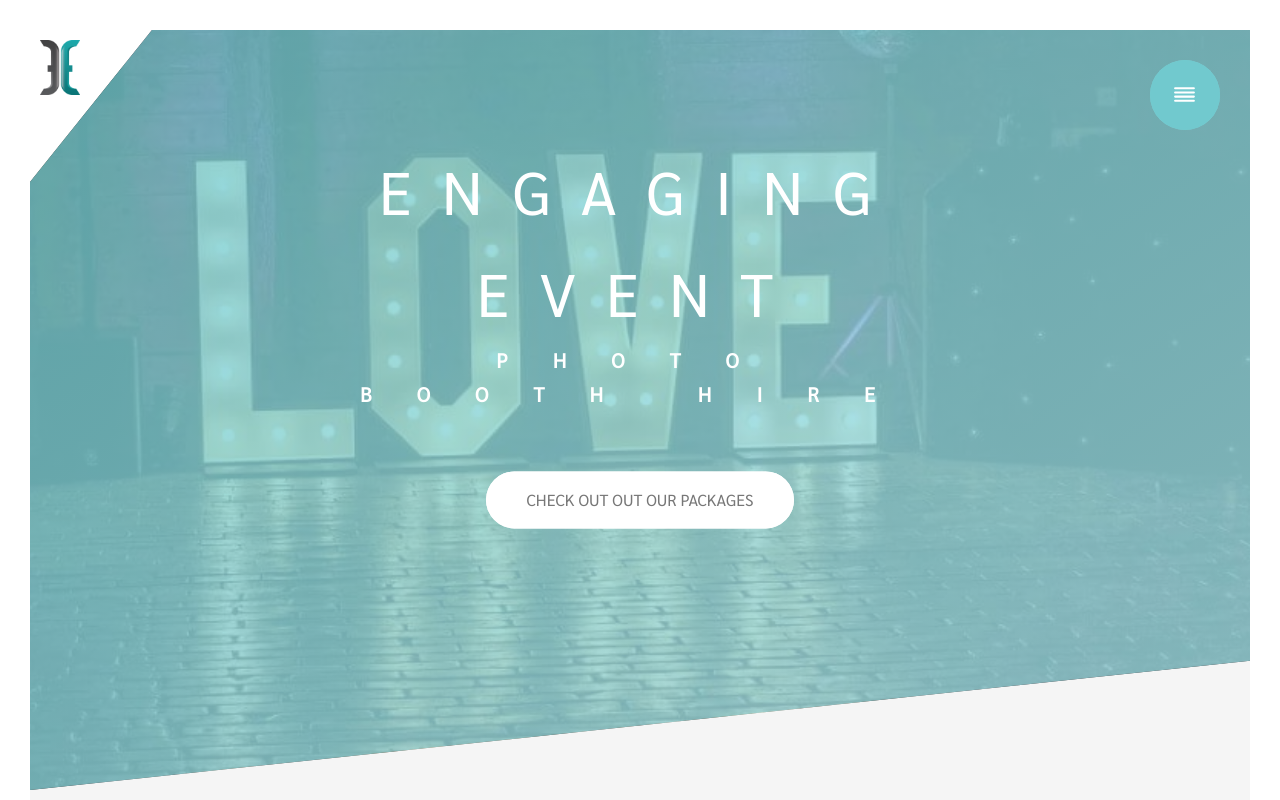
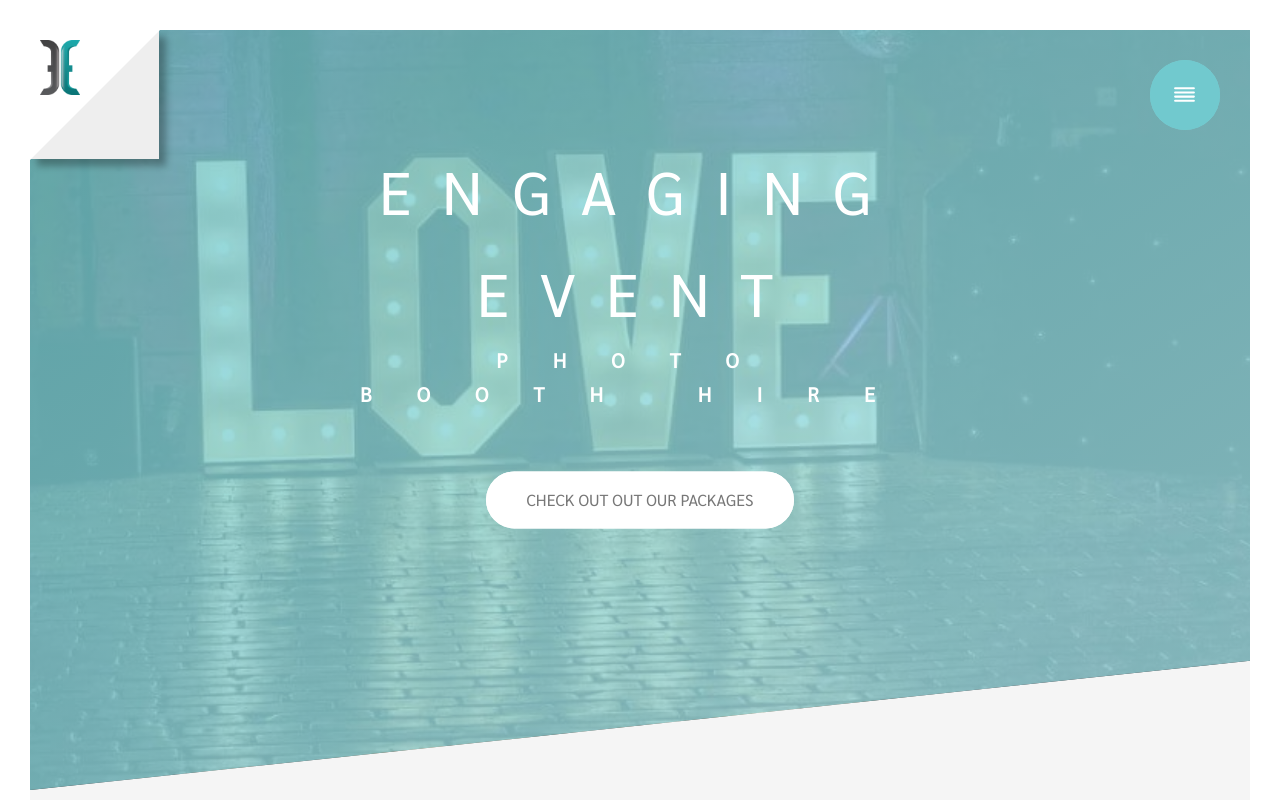
Before and after one commit to heyitsmeharv/engaging-event-website, a React (Create React App) app: page /home in a window 1280 px wide. Shown: the top 800 px of the page. Built offline with nearby package versions, Linux system fonts and the light colour scheme.

Commit message:
bookmark  effect added.

```diff
--- a/src/components/Header.js
+++ b/src/components/Header.js
@@ -13,8 +13,8 @@ const HeaderContainer = styled.div`
   background-size: cover;
   background-position: top;
   position: relative;
-  -webkit-clip-path: polygon(10% 0, 100% 0, 100% 83%, 0 100%, 0 20%);
-  clip-path: polygon(10% 0, 100% 0, 100% 83%, 0 100%, 0 20%);
+  -webkit-clip-path: polygon(0 0, 100% 0, 100% 83%, 0 100%, 0 20%);
+  clip-path: polygon(0 0, 100% 0, 100% 83%, 0 100%, 0 20%);
   .heading-primary {
     color: ${colour.white};
     text-transform: uppercase;
@@ -38,6 +38,32 @@ const HeaderContainer = styled.div`
       animation-duration: 1s;
       animation-timing-function: ease-out;
     }
+  }
+  -webkit-box-shadow: 5px 5px 5px rgba(0,0,0,0.8);
+  -moz-box-shadow: 5px 5px 5px rgba(0,0,0,0.8);
+  box-shadow: 5px 5px 5px rgba(0,0,0,0.8);
+  :before {
+    content: "";
+    position: absolute;
+    top: 0%;
+    left: 0%;
+    width: 0px;
+    height: 0px;
+    border-bottom: 129px solid #eee;
+    border-left: 129px solid #272822; /*Set to background color, not transparent!*/
+    -webkit-box-shadow: 7px 7px 7px rgba(0,0,0,0.3);
+    -moz-box-shadow: 7px 7px 7px rgba(0,0,0,0.3);
+    box-shadow: 7px 7px 7px rgba(0,0,0,0.3);
+  }
+  :after {
+    content: "";
+    position: absolute;
+    top: 0%;
+    left: 0%;
+    width: 0px;
+    height: 0px;
+    border-top: 130px solid ${colour.white};
+    border-right: 130px solid transparent;
   }
 `;
 
--- a/src/pages/Home.js
+++ b/src/pages/Home.js
@@ -20,6 +20,7 @@ const LogoBox = styled.div`
   position: absolute;
   top: 4rem;
   left: 4rem;
+  z-index: 1;
   /* If you include navbar
   left: 5rem;
   top: 17rem;
```
